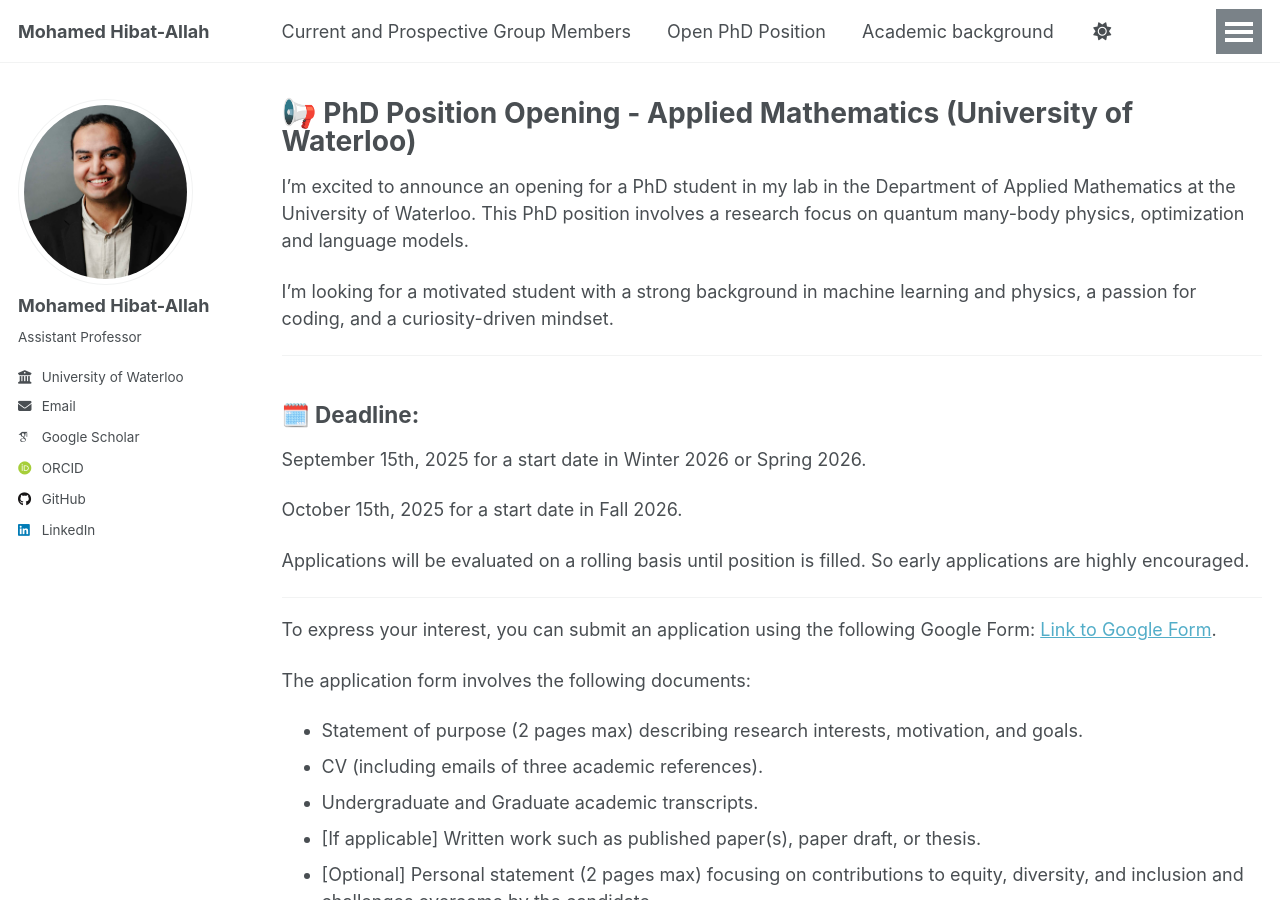
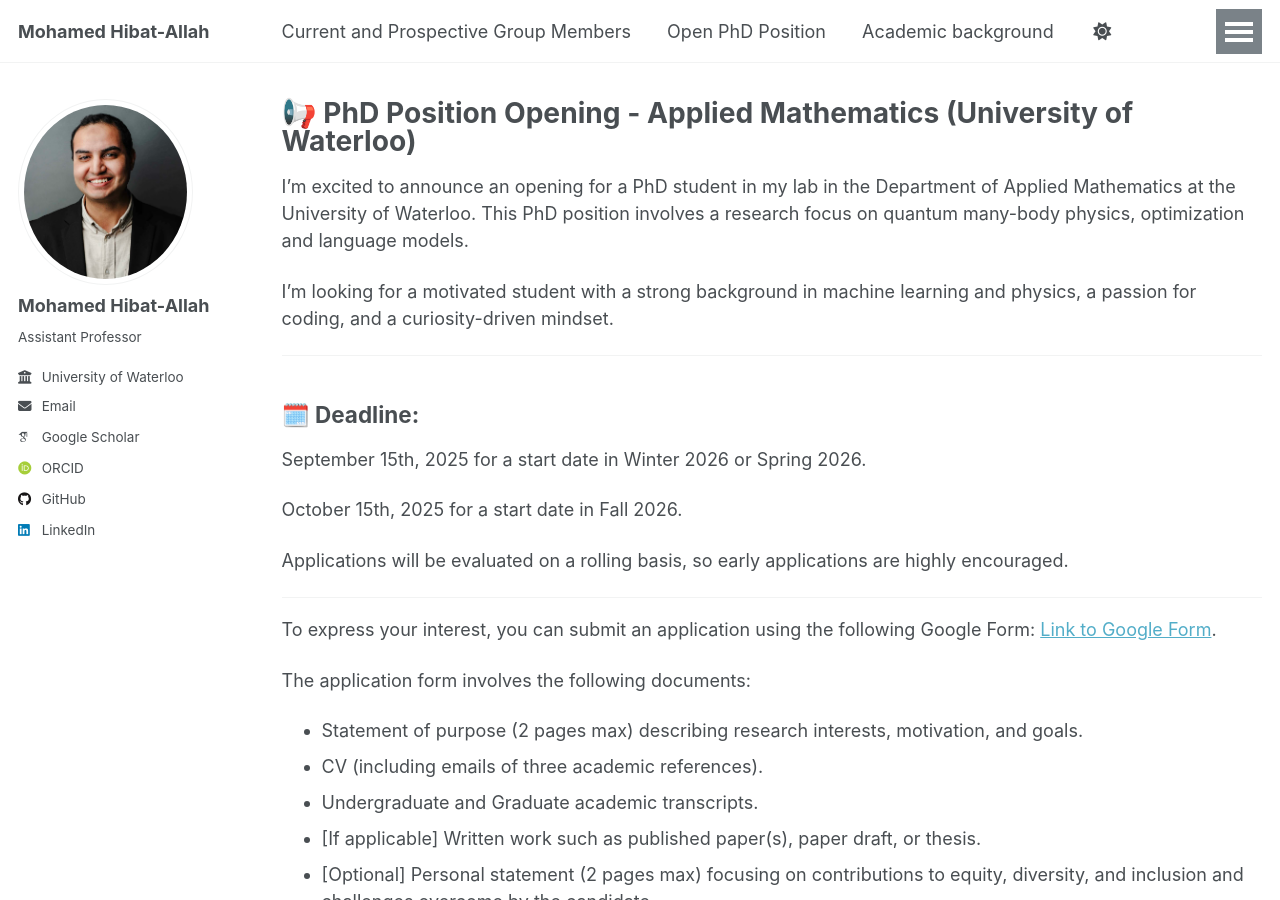
Before and after one commit to mhibatallah/mhibatallah.github.io, a Jekyll site: the page built from _pages/PhDPosition.md, in a window 1280 px wide and 900 px high. Built offline with Jekyll 4.4.1, drawn with Linux system fonts in a browser that asks for light colours; some web fonts are replaced; a script that is not in the unit is left out.

Commit message:
update PhD position

```diff
--- a/_pages/PhDPosition.md
+++ b/_pages/PhDPosition.md
@@ -16,7 +16,7 @@ September 15th, 2025 for a start date in Winter 2026 or Spring 2026.
 
 October 15th, 2025 for a start date in Fall 2026.
 
-Applications will be evaluated on a rolling basis until position is filled. So early applications are highly encouraged.
+Applications will be evaluated on a rolling basis, so early applications are highly encouraged.
 
 ---
 
```
